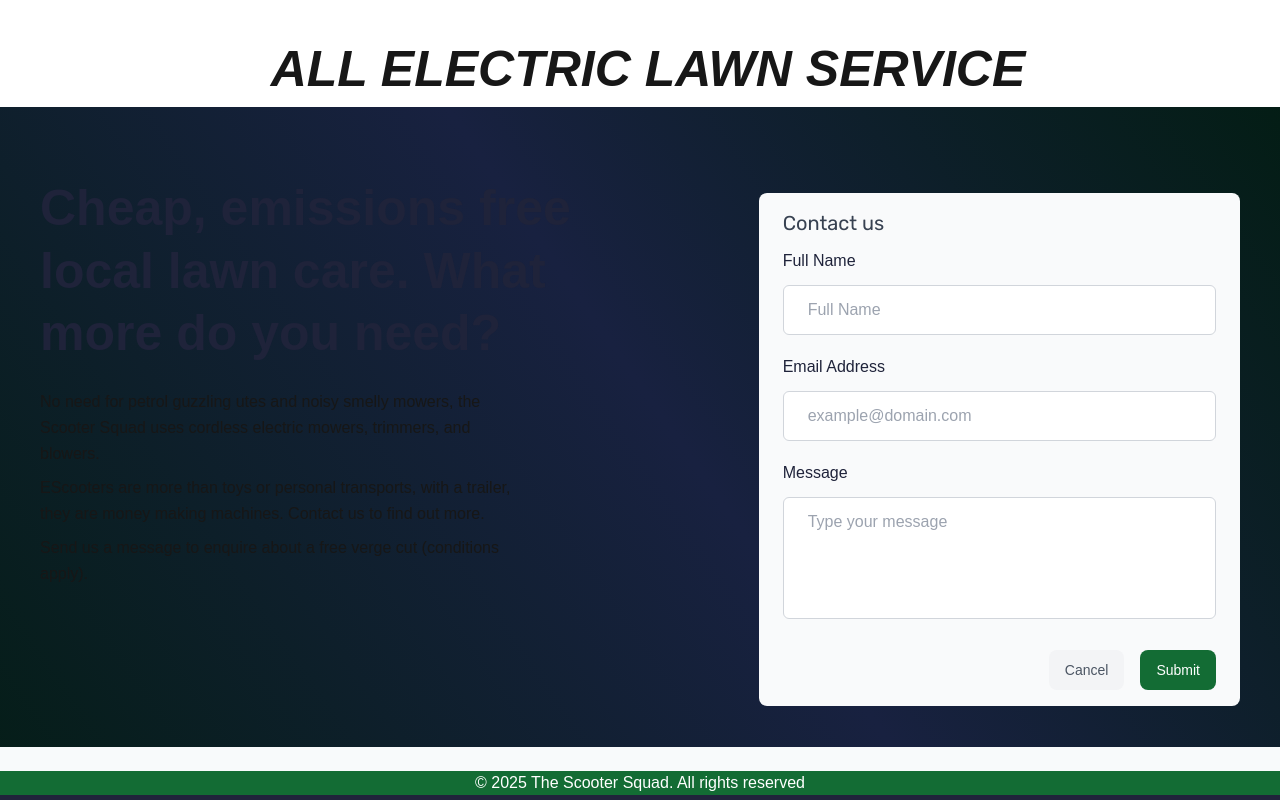
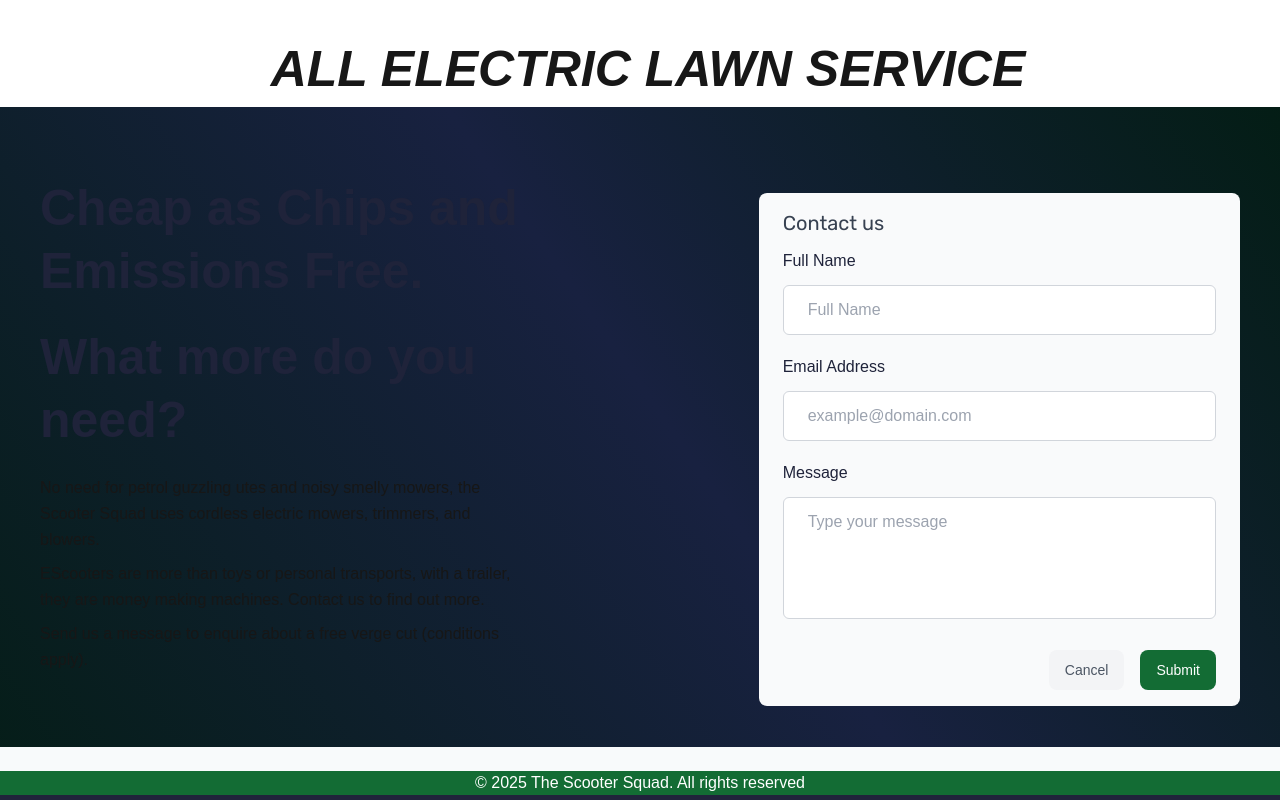
Before and after one commit to berrrich/e-team.net.au, a Next.js app: page / in a window 1280 px wide. Built offline with nearby package versions, Linux system fonts and the light colour scheme; a web font is replaced by a local one.

Commit message:
More tweeks

```diff
--- a/app/components/Header/index.tsx
+++ b/app/components/Header/index.tsx
@@ -11,7 +11,7 @@ return (
         <div className="container relative max-w-[1330px]">
             <div className="flex justify-between">
             <div className="block pl-4 lg:py-0 w-3/8">
-              <Link href="/" className="block ">
+              <Link href="/" className="block">
                 <Image
                   width={229}
                   height={90}
@@ -19,7 +19,6 @@ return (
                   alt="Logo"
                   priority
                   className="hidden dark:block"
-                  style={{ width: "auto", height: "auto" }}
                 />
               </Link>
             </div>
--- a/app/components/HeroArea/index.tsx
+++ b/app/components/HeroArea/index.tsx
@@ -14,7 +14,8 @@ const HeroArea = () => {
                 data-wow-delay=".3s"              >
 
                 <h1 className="mb-6 text-3xl font-bold leading-tight text-black dark:text-white sm:text-[40px] md:text-[50px] lg:text-[42px] xl:text-[50px]">
-                Cheap, emissions free local <span className="dark:text-green-400">lawn care</span>. What more do you need?
+                Cheap as Chips and Emissions Free. </h1>
+                <h1 className="mb-6 text-3xl font-bold leading-tight text-black dark:text-white sm:text-[40px] md:text-[50px] lg:text-[42px] xl:text-[50px]">What more do you need?
                 </h1>
                 <p className="mb-2 max-w-[475px] text-base leading-relaxed text-body dark:text-green-400">
                 No need for petrol guzzling utes and noisy smelly mowers, the Scooter Squad uses cordless electric mowers, trimmers, and blowers.
```
